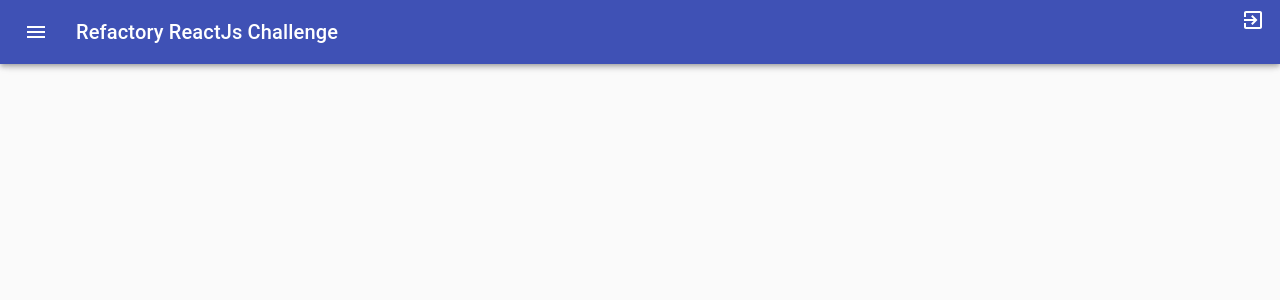
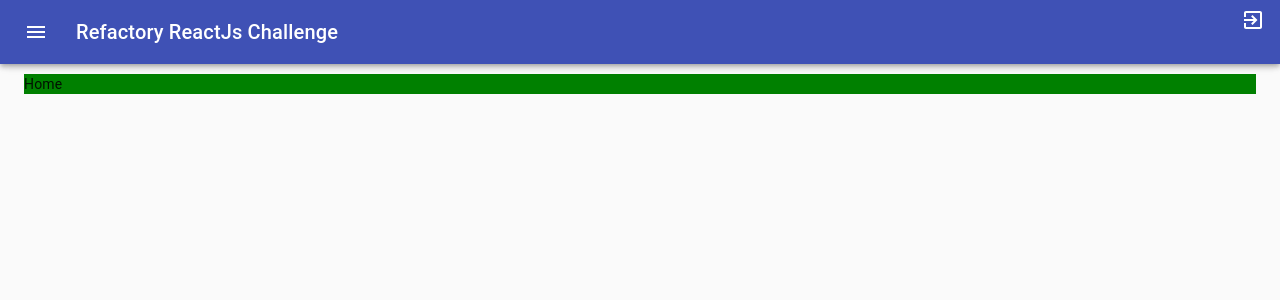
Before and after one commit to nawan44/refactory-challenge-reactjs, a React (Create React App) app: page / in a window 1280 px wide. Shown: the top 300 px of the page. Built offline with nearby package versions, Linux system fonts and the light colour scheme.

Commit message:
set root template

```diff
--- a/src/Component/Layout/index.jsx
+++ b/src/Component/Layout/index.jsx
@@ -84,7 +84,7 @@ const useStyles = makeStyles((theme) => ({
 }));
 const dataMenu = [
   {
-    path: ["/", "/dashboard"],
+    path: "/",
     text: "Home",
     icon: <Home />,
     // role: "admin"
--- a/src/Page/Artikel/index.jsx
+++ b/src/Page/Artikel/index.jsx
@@ -1,5 +1,15 @@
+import { createStyles, makeStyles } from "@material-ui/core";
 import React from "react";
 
+const useStyles = makeStyles({
+  root:{
+    width:"100%",
+    margin: "50px 0 0 0 ",
+    backgroundColor:"yellow"
+  },
+})
+
 export default function Artikel() {
-  return <div>Artikel</div>;
+  const classes = useStyles()
+  return <div className={classes.root}>ARTIKEL</div>;
 }
--- a/src/Page/Home/index.jsx
+++ b/src/Page/Home/index.jsx
@@ -1,5 +1,15 @@
+import { createStyles, makeStyles } from "@material-ui/core";
 import React from "react";
 
+const useStyles = makeStyles({
+  root:{
+    width:"100%",
+    margin: "50px 0 0 0 ",
+    backgroundColor:"green"
+  },
+})
+
 export default function Home() {
-  return <div>Home</div>;
+  const classes = useStyles()
+  return <div className={classes.root}>Home</div>;
 }
--- a/src/Page/User/index.jsx
+++ b/src/Page/User/index.jsx
@@ -1,5 +1,15 @@
+import { createStyles, makeStyles } from "@material-ui/core";
 import React from "react";
 
+const useStyles = makeStyles({
+  root:{
+    width:"100%",
+    margin: "50px 0 0 0 ",
+    backgroundColor:"red"
+  },
+})
+
 export default function User() {
-  return <div>User</div>;
+  const classes = useStyles()
+  return <div className={classes.root}>USEERR</div>;
 }
```
Also changed, not shown: 1 other file (tests, documents, lock files or other folders).
